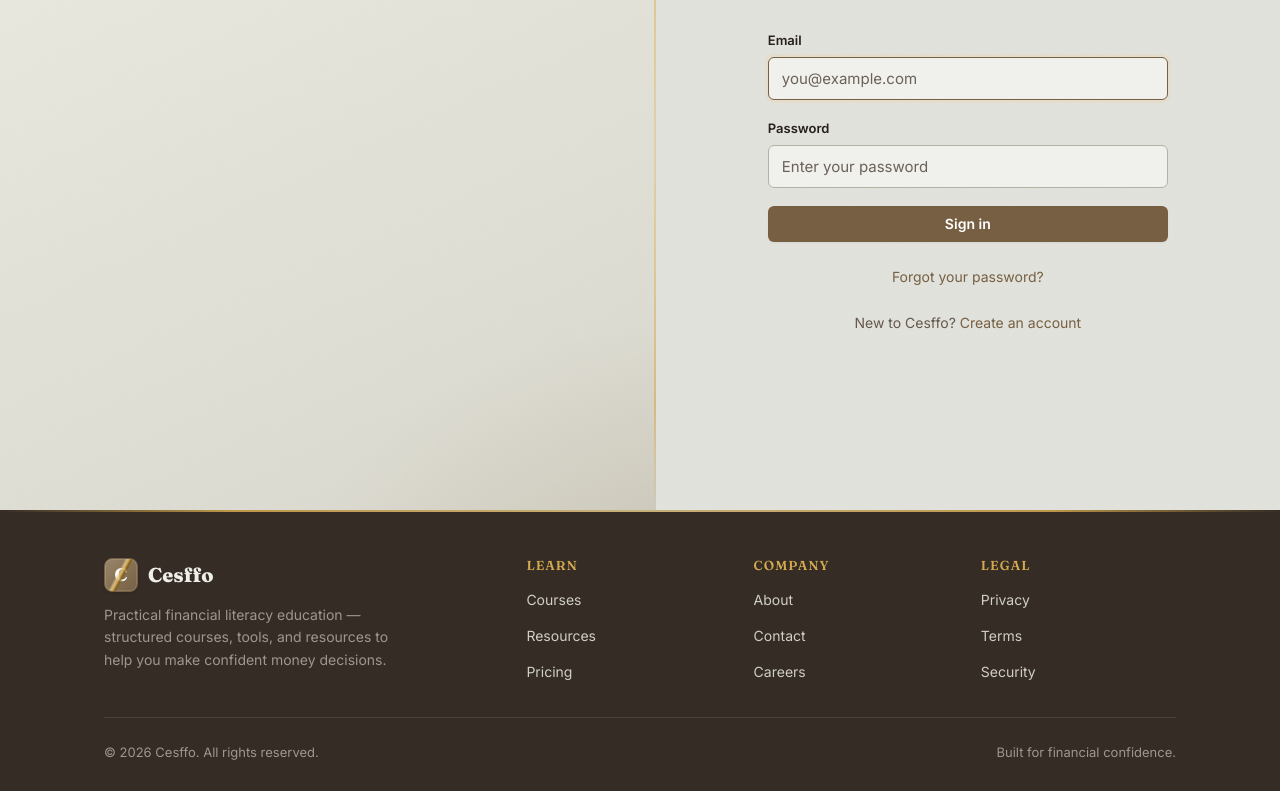
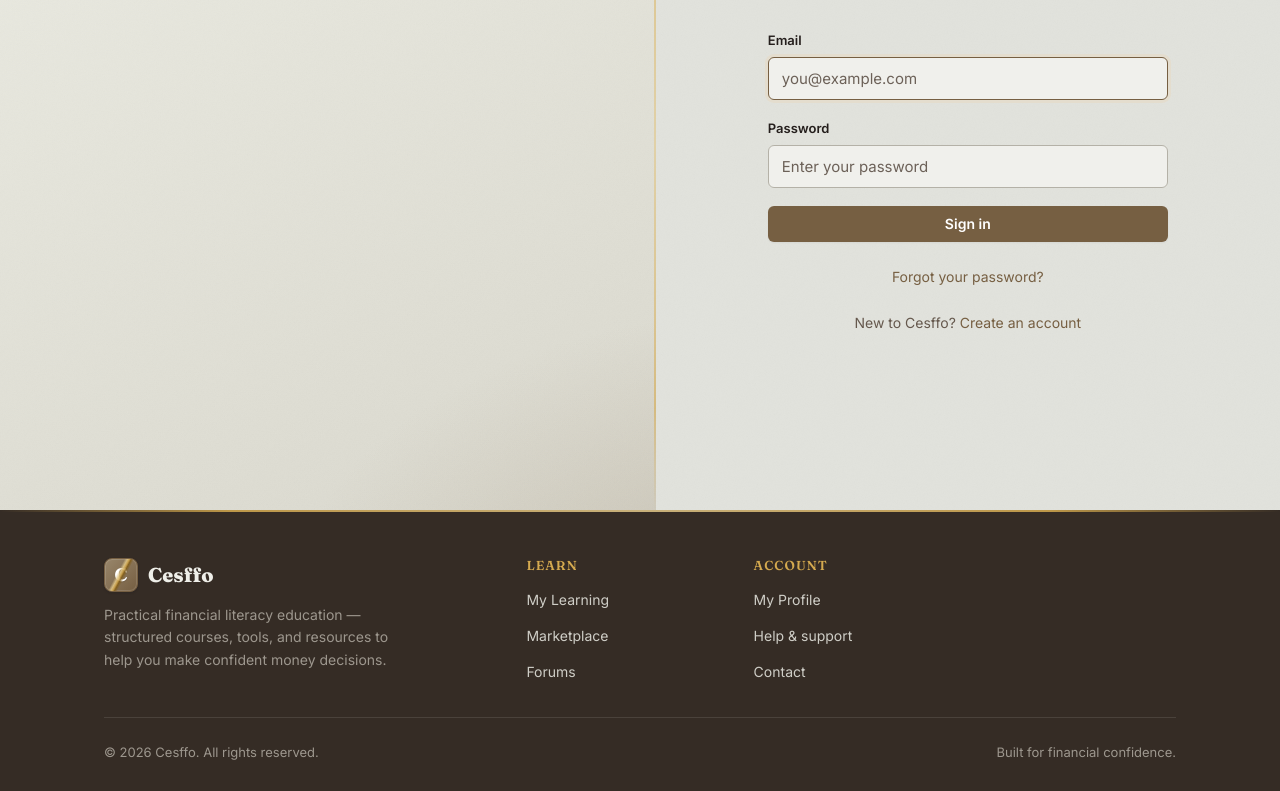
Before and after one commit to yufongg/cesffo, a React (Create React App) app in the folder react-app/: page / in a window 1280 px wide. Shown: the part 290-1081 px from the top of the page. Built offline with nearby package versions, Linux system fonts and the light colour scheme; the HTML template or start-up script is replaced by a standard one.

Commit message:
Removed unused links

```diff
--- a/react-app/src/components/DashboardSidebar.jsx
+++ b/react-app/src/components/DashboardSidebar.jsx
@@ -4,9 +4,8 @@ import { NavLink } from 'react-router-dom';
 import { CartApi } from '../services/cartApi';
 
 // Left-hand dashboard navigation, inspired by the OffSec console layout.
-//? These are presentational entry points only — the destinations (cart,
-//? achievements, etc.) are placeholders for now. Routes that don't exist yet
-//? fall through to the catch-all <NotFound/> in App.js, so nothing breaks.
+//? Every entry points at a real route registered in App.js (marketplace, cart,
+//? forums, help).
 
 // --- Icons ---
 function BrowseIcon() {
@@ -26,27 +25,6 @@ function CartIcon() {
       <circle cx="9" cy="21" r="1" />
       <circle cx="20" cy="21" r="1" />
       <path d="M1 1h4l2.68 13.39a2 2 0 0 0 2 1.61h9.72a2 2 0 0 0 2-1.61L23 6H6" />
-    </svg>
-  );
-}
-
-function TrophyIcon() {
-  return (
-    <svg viewBox="0 0 24 24" fill="none" stroke="currentColor" strokeWidth="2"
-      strokeLinecap="round" strokeLinejoin="round" aria-hidden="true">
-      <path d="M8 21h8M12 17v4M7 4h10v5a5 5 0 0 1-10 0V4z" />
-      <path d="M5 9a3 3 0 0 1-3-3V5h3M19 9a3 3 0 0 0 3-3V5h-3" />
-    </svg>
-  );
-}
-
-function LeaderboardIcon() {
-  return (
-    <svg viewBox="0 0 24 24" fill="none" stroke="currentColor" strokeWidth="2"
-      strokeLinecap="round" strokeLinejoin="round" aria-hidden="true">
-      <line x1="18" y1="20" x2="18" y2="10" />
-      <line x1="12" y1="20" x2="12" y2="4" />
-      <line x1="6" y1="20" x2="6" y2="14" />
     </svg>
   );
 }
@@ -76,8 +54,6 @@ function SupportIcon() {
 // --- Navigation data ---
 const ITEMS = [
   { to: '/marketplace', label: 'Browse courses', Icon: BrowseIcon },
-  { to: '/achievements', label: 'Achievements', Icon: TrophyIcon },
-  { to: '/leaderboard', label: 'Leaderboard', Icon: LeaderboardIcon },
   { to: '/forums', label: 'Forums', Icon: ForumIcon },
   { to: '/help', label: 'Help & support', Icon: SupportIcon },
 ];
--- a/react-app/src/components/Footer.jsx
+++ b/react-app/src/components/Footer.jsx
@@ -22,27 +22,18 @@ export default function Footer() {
           <div className="footer__col">
             <h4>Learn</h4>
             <ul>
-              <li><Link to="/">Courses</Link></li>
-              <li><Link to="/">Resources</Link></li>
-              <li><Link to="/">Pricing</Link></li>
+              <li><Link to="/courses">My Learning</Link></li>
+              <li><Link to="/marketplace">Marketplace</Link></li>
+              <li><Link to="/forums">Forums</Link></li>
             </ul>
           </div>
 
           <div className="footer__col">
-            <h4>Company</h4>
+            <h4>Account</h4>
             <ul>
-              <li><Link to="/">About</Link></li>
+              <li><Link to="/updateProfile">My Profile</Link></li>
+              <li><Link to="/help">Help &amp; support</Link></li>
               <li><Link to="/help">Contact</Link></li>
-              <li><Link to="/">Careers</Link></li>
-            </ul>
-          </div>
-
-          <div className="footer__col">
-            <h4>Legal</h4>
-            <ul>
-              <li><Link to="/">Privacy</Link></li>
-              <li><Link to="/">Terms</Link></li>
-              <li><Link to="/">Security</Link></li>
             </ul>
           </div>
         </div>
--- a/react-app/src/pages/Courses.jsx
+++ b/react-app/src/pages/Courses.jsx
@@ -153,7 +153,6 @@ export default function Courses() {
               <section className="section">
                 <div className="section__head">
                   <h2>Account level</h2>
-                  <Link to="/leaderboard" className="count">See your ranking →</Link>
                 </div>
 
                 <div className="account-level">
```
Also changed, not shown: 1 other file (tests, documents, lock files or other folders).
